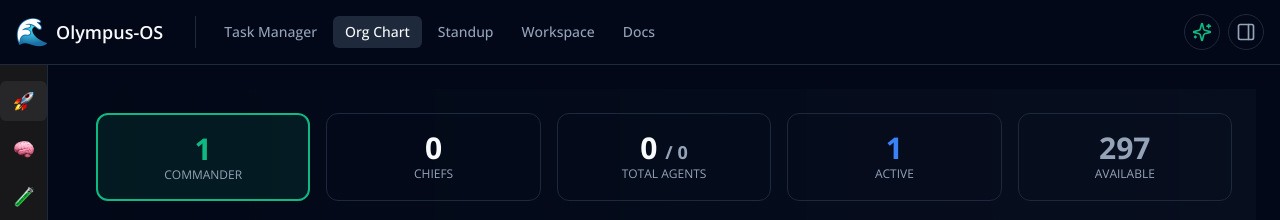
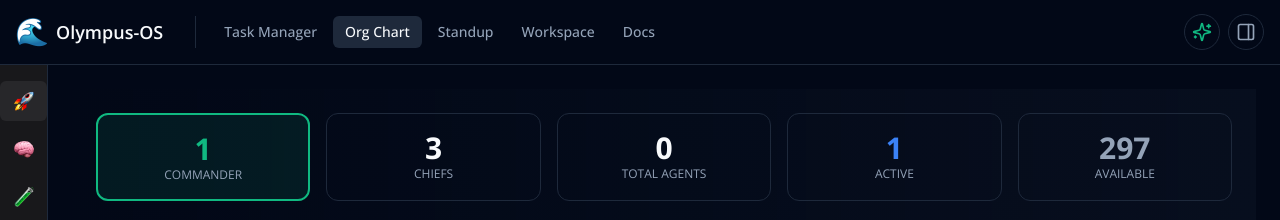
Before and after one commit to forge-of-olympus/olympus-os, a React (Vite) app: page /ops/org-chart in a window 1280 px wide. Shown: the top 220 px of the page. Built offline with nearby package versions, Linux system fonts and the light colour scheme.

Commit message:
fix: refresh button works, stats fixed

```diff
--- a/src/pages/Brain.tsx
+++ b/src/pages/Brain.tsx
@@ -110,6 +110,11 @@ export function Brain() {
     })
 
     const [selectedMemory, setSelectedMemory] = useState(0)
+    const [memoryKey, setMemoryKey] = useState(0) // Used to force refresh
+
+    const handleMemoryRefresh = () => {
+        setMemoryKey(prev => prev + 1)
+    }
 
     const handleConfigChange = (key: keyof KratosConfig, value: any) => {
         setConfig(prev => ({ ...prev, [key]: value }))
@@ -201,7 +206,7 @@ export function Brain() {
                                     <FileText className="h-5 w-5" />
                                     Kratos Memory
                                 </CardTitle>
-                                <Button variant="outline" size="sm" onClick={() => setSelectedMemory(selectedMemory)}>
+                                <Button variant="outline" size="sm" onClick={handleMemoryRefresh}>
                                     <RefreshCw className="h-4 w-4 mr-2" />
                                     Refresh
                                 </Button>
--- a/src/pages/ops/OrgChart.tsx
+++ b/src/pages/ops/OrgChart.tsx
@@ -222,11 +222,11 @@ export function OrgChart() {
                             <div className="text-xs text-muted-foreground uppercase">Commander</div>
                         </div>
                         <div className="text-center p-4 rounded-xl border border-border">
-                            <div className="text-3xl font-bold">{rootAgents.filter(a => getChildAgents(a.id).length > 0).length}</div>
+                            <div className="text-3xl font-bold">{rootAgents.length}</div>
                             <div className="text-xs text-muted-foreground uppercase">Chiefs</div>
                         </div>
                         <div className="text-center p-4 rounded-xl border border-border">
-                            <div className="text-3xl font-bold">{agents.filter(a => a.parentId).length} <span className="text-lg text-muted-foreground">/ {rootAgents.filter(a => getChildAgents(a.id).length > 0).length}</span></div>
+                            <div className="text-3xl font-bold">{agents.filter(a => a.parentId).length}</div>
                             <div className="text-xs text-muted-foreground uppercase">Total Agents</div>
                         </div>
                         <div className="text-center p-4 rounded-xl border border-border">
```
Also changed, not shown: 1 other file (tests, documents, lock files or other folders).
